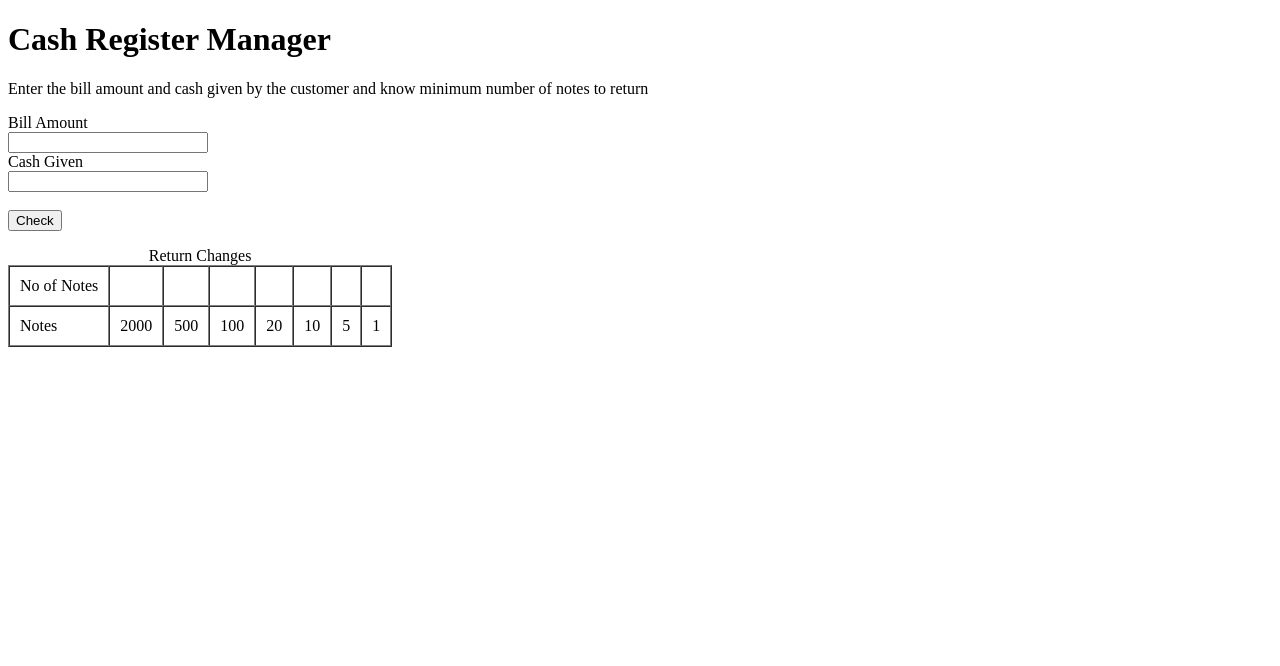
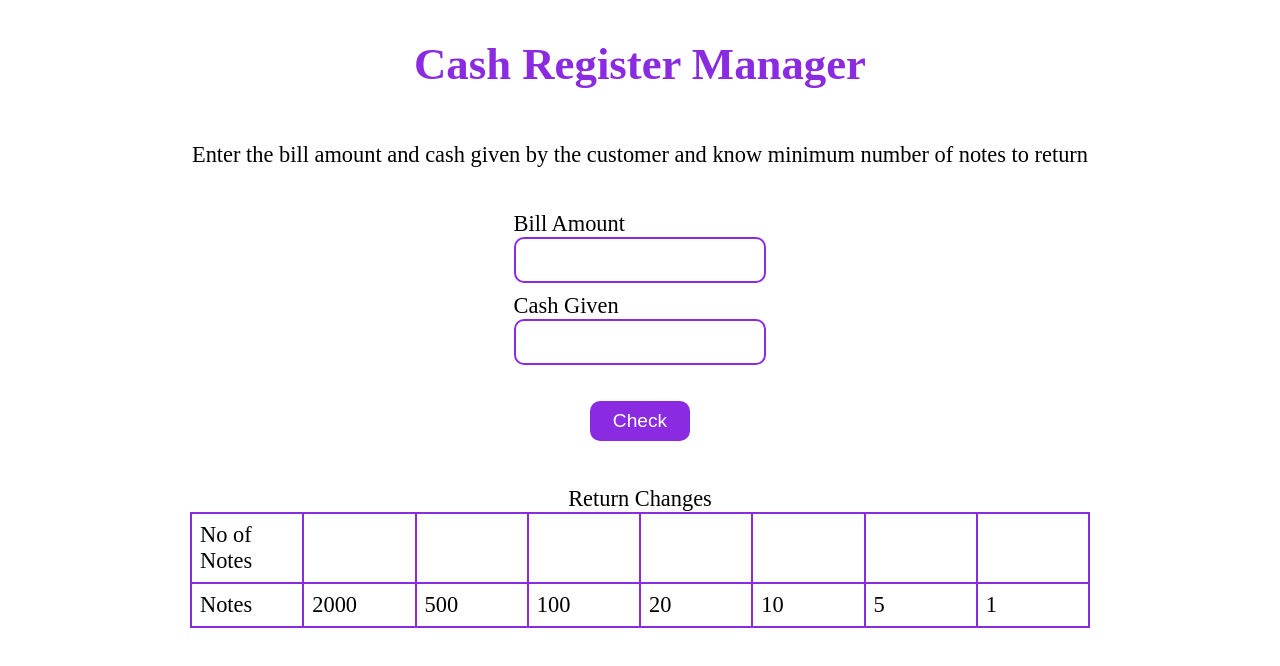
Before and after one commit to annu1245/JS-foundation, a plain HTML site: page cashier/index.html in a window 1280 px wide. Drawn offline with Linux system fonts and the light colour scheme.

Commit message:
css applied

```diff
--- a/cashier/index.html
+++ b/cashier/index.html
@@ -7,6 +7,7 @@
     <title>Document</title>
 </head>
 <body>
+    <div class="main-div">
         <h1>Cash Register Manager</h1>
         <p>Enter the bill amount and cash given by the customer and know minimum number of notes to return</p>
         <div class="container">
@@ -17,9 +18,8 @@
         </div>
         <button id="check">Check</button>
         <p id="message"></p>
-
         <div class="cash-count">
-        <table border="1" cellspacing="0" cellpadding="10">
+            <table>
                 <caption>Return Changes</caption>
                 <tr>
                     <td>No of Notes</td>
@@ -43,8 +43,7 @@
                 </tr>
             </table>
         </div>
+    </div>
 <script src="cashier.js"></script>
 </body>
-
-
 </html>
--- a/cashier/style.css
+++ b/cashier/style.css
@@ -1,6 +1,58 @@
-.container {
-    width: 200px;
-    height: auto;
+body {
+    display: flex;
+    align-items: center;
+    justify-content: center;
+    font-size: 1.4rem;
+}
+
+.main-div h1{
+    color:blueviolet;
+}
+
+.main-div {
+    width: 100%;
     display: flex;
     flex-direction: column;
+    align-items: center;
+ }
+
+label {
+    margin-top: 10px;
 }
+ .container {
+    width: 20%;
+    display: flex;
+    margin: 10px;
+    flex-direction: column;
+ }
+ input{
+    min-height: 40px;
+    border-radius: 10px;
+    border : 2px solid blueviolet;
+    font-size: 1.2rem;
+ }
+
+ #check{
+    min-width: 100px;
+    min-height: 40px;
+    border-radius: 10px;
+    background-color: blueviolet;
+    border: none;
+    font-size: 1.2rem;
+    color:white;
+    cursor: pointer;
+}
+ table, td {
+    border: 2px solid blueviolet;
+    padding: 8px;
+  }
+
+  table {
+    table-layout: fixed;
+    width: 900px;
+    border-collapse: collapse;
+  }
+
+  #message{
+    color: red;
+  }
```
Lines whose indentation alone changed are shown as unchanged.
